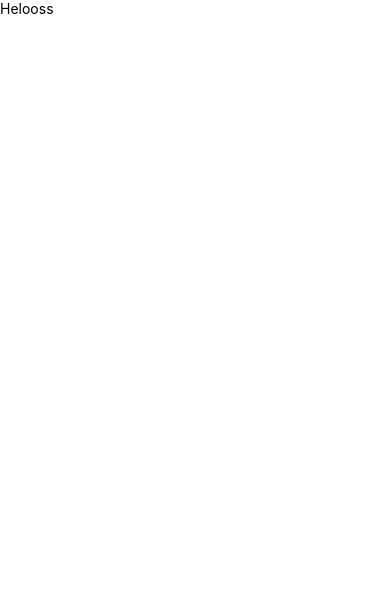
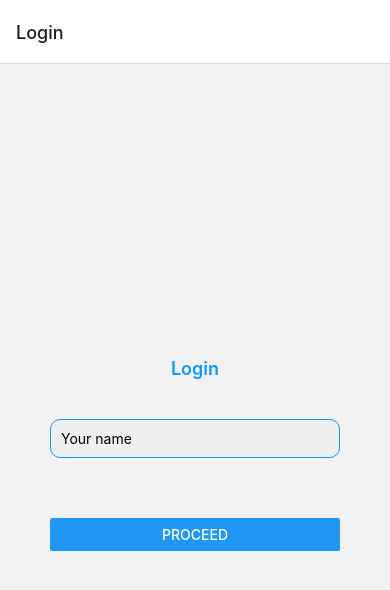
Before and after one commit to prem0406/ExpenseManagement, a React Native app: screen /Login in a window 390 px wide. Shown: the top 590 px of the page. Built offline with nearby package versions, Linux system fonts and the light colour scheme.

Commit message:
navigation added

```diff
--- a/App.tsx
+++ b/App.tsx
@@ -1,11 +1,28 @@
 import React from 'react';
-import {Text} from 'react-native';
+import Login from './src/screens/Login';
+import {NavigationContainer} from '@react-navigation/native';
+import {createNativeStackNavigator} from '@react-navigation/native-stack';
+import Home from './src/screens/Home';
 
-function App(): JSX.Element {
+export type RootStackParamList = {
+  Login: undefined;
+  Home: {name: string};
+};
+
+const Stack = createNativeStackNavigator<RootStackParamList>();
+
+function App(): React.JSX.Element {
   return (
-    <>
-      <Text>Helooss</Text>
-    </>
+    <NavigationContainer>
+      <Stack.Navigator initialRouteName="Login">
+        <Stack.Screen
+          name="Login"
+          component={Login}
+          options={{title: 'Login'}}
+        />
+        <Stack.Screen name="Home" component={Home} />
+      </Stack.Navigator>
+    </NavigationContainer>
   );
 }
 
--- a/package.json
+++ b/package.json
@@ -10,8 +10,12 @@
     "test": "jest"
   },
   "dependencies": {
+    "@react-navigation/native": "^6.1.6",
+    "@react-navigation/native-stack": "^6.9.12",
     "react": "18.2.0",
-    "react-native": "0.71.8"
+    "react-native": "0.71.8",
+    "react-native-safe-area-context": "^4.5.3",
+    "react-native-screens": "^3.20.0"
   },
   "devDependencies": {
     "@babel/core": "^7.20.0",
--- /dev/null
+++ b/src/screens/Home.tsx
@@ -0,0 +1,13 @@
+import React from 'react';
+import {Text} from 'react-native';
+import {RootStackParamList} from '../../App';
+import {NativeStackScreenProps} from '@react-navigation/native-stack';
+
+type Props = NativeStackScreenProps<RootStackParamList, 'Home'>;
+
+const Home = ({route}: Props) => {
+  const {name} = route.params;
+  return <Text>Welcome: {name}</Text>;
+};
+
+export default Home;
--- a/src/screens/Login.tsx
+++ b/src/screens/Login.tsx
@@ -1,8 +1,68 @@
-import React from 'react';
-import {Text} from 'react-native';
+import React, {useState} from 'react';
+import {Button, StyleSheet, Text, TextInput, View} from 'react-native';
+import {NativeStackScreenProps} from '@react-navigation/native-stack';
+import {RootStackParamList} from '../../App';
 
-const Login = () => {
-  return <Text>Login</Text>;
+type Props = NativeStackScreenProps<RootStackParamList, 'Login'>;
+
+const Login = ({navigation}: Props) => {
+  const [name, setName] = useState('');
+
+  const handleNameChange = (value: string) => {
+    setName(value);
+  };
+
+  const handleSubmit = () => {
+    navigation.navigate('Home', {name: name});
+  };
+
+  return (
+    <View style={styles.container}>
+      <View>
+        <Text style={styles.heading}>Login</Text>
+      </View>
+      <View>
+        <TextInput
+          style={styles.nameInput}
+          placeholder="Your name"
+          autoComplete="off"
+          value={name}
+          onChangeText={handleNameChange}
+        />
+      </View>
+      <View style={styles.btnContainer}>
+        <Button title="Proceed" onPress={handleSubmit} />
+      </View>
+    </View>
+  );
 };
 
+const styles = StyleSheet.create({
+  container: {
+    flex: 1,
+    justifyContent: 'center',
+    alignItems: 'stretch',
+    paddingHorizontal: 50,
+  },
+  nameInput: {
+    borderColor: '#0d99ff',
+    borderWidth: 1,
+    borderStyle: 'solid',
+    borderRadius: 10,
+    padding: 10,
+    marginTop: 10,
+    backgroundColor: '#efefef',
+  },
+  heading: {
+    fontSize: 18,
+    color: '#0d99ff',
+    fontWeight: '600',
+    marginBottom: 30,
+    textAlign: 'center',
+  },
+  btnContainer: {
+    marginTop: 60,
+  },
+});
+
 export default Login;
```
Also changed, not shown: 1 other file (tests, documents, lock files or other folders).
